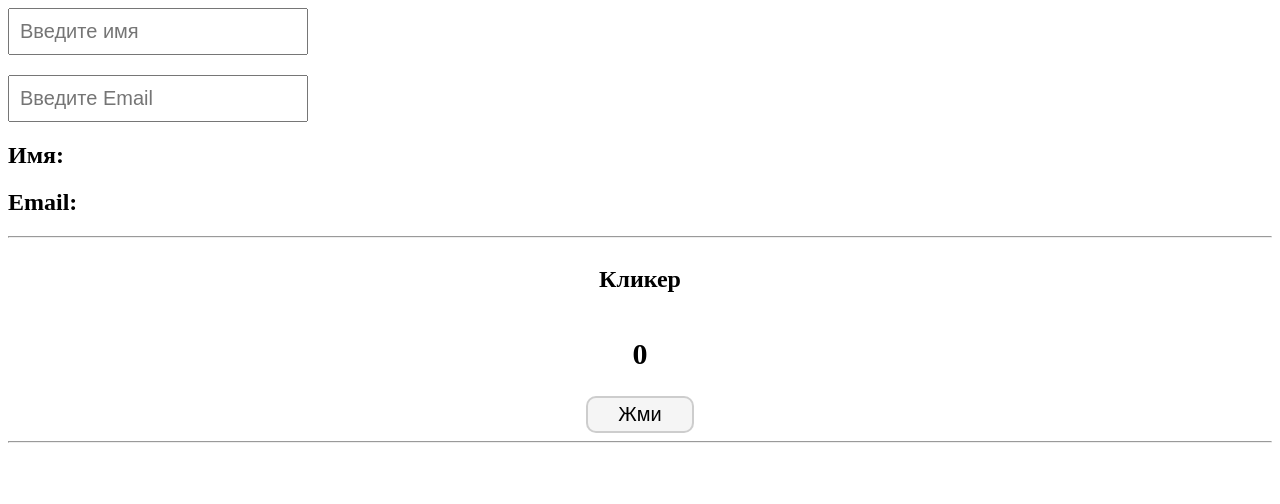
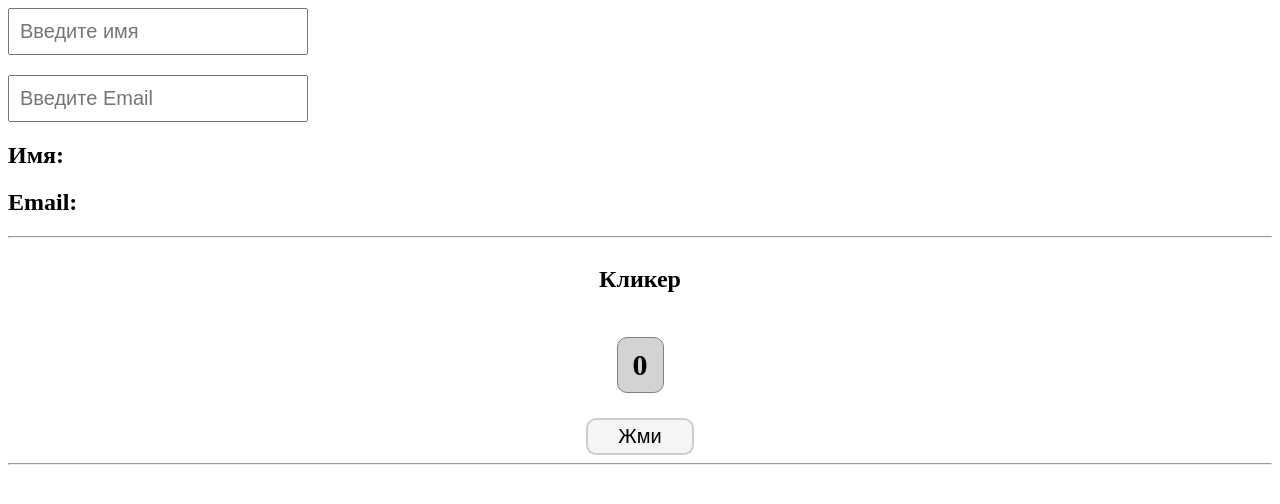
Before and after one commit to BlueBerrySuS/home-work-setState, a React (Vite) app: page / in a window 1280 px wide. Shown: the top 504 px of the page. Built offline with nearby package versions, Linux system fonts and the light colour scheme.

Commit message:
стили для индикатора кликов

```diff
--- a/src/components/clicker/clicker.module.css
+++ b/src/components/clicker/clicker.module.css
@@ -7,6 +7,10 @@
 
 .clicker_display {
     font-size: 30px;
+    background-color: lightgray;
+    border:1px solid gray;
+    padding: 10px 15px;
+    border-radius: 10px;
 }
 
 .clicker_button {
```
